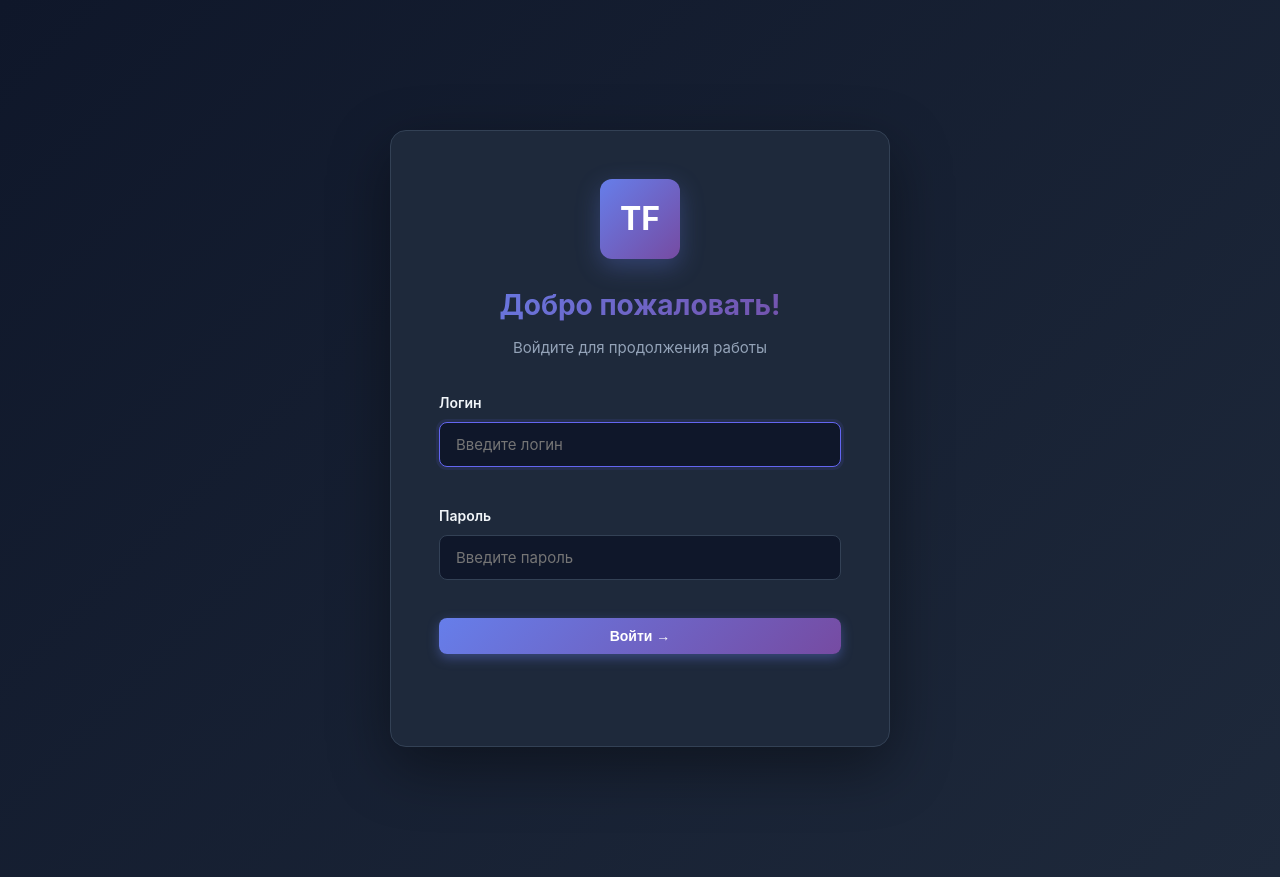
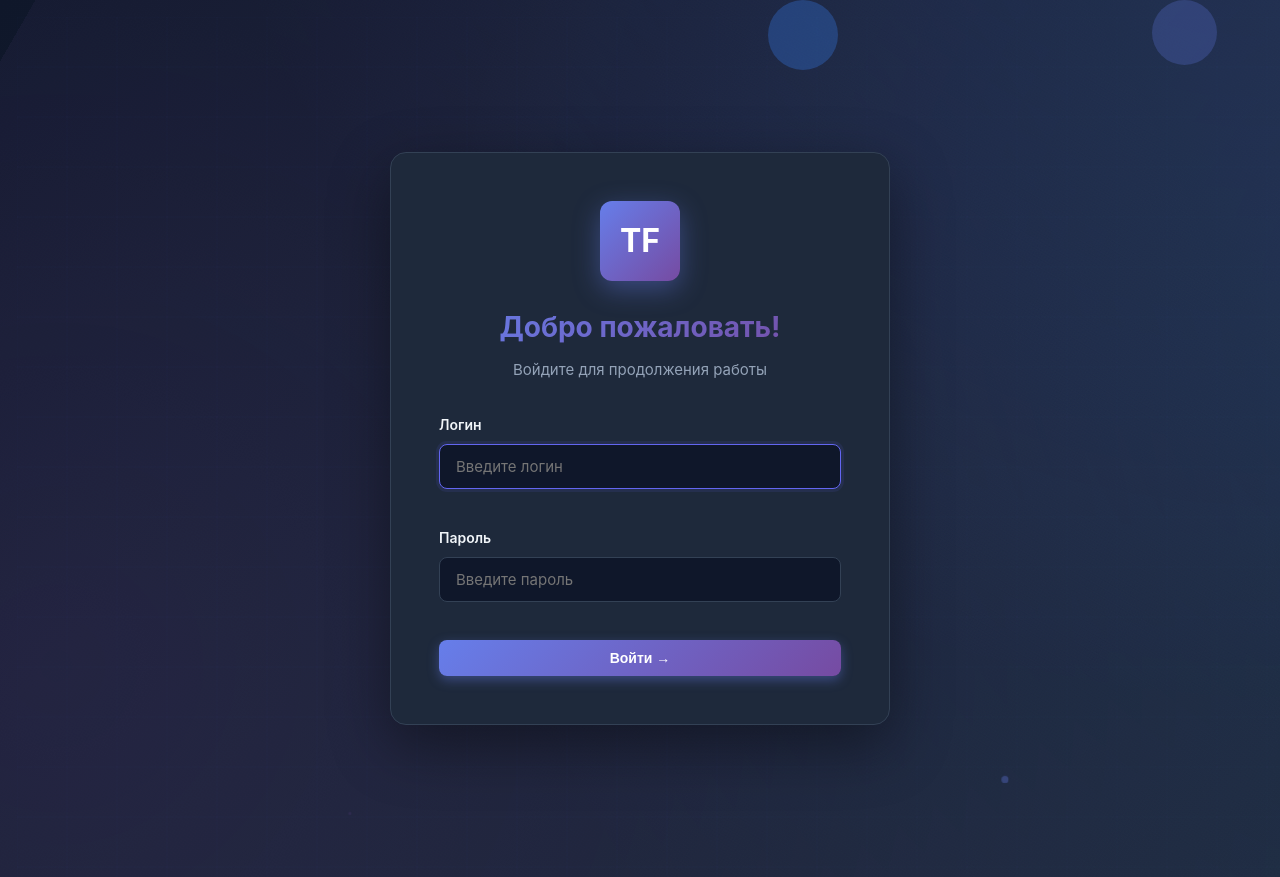
Before and after one commit to HappyHacker143/taskflow, a Django app: page /login/ in a window 1280 px wide. Run offline with Django 4.2, Linux system fonts and the light colour scheme.

Commit message:
Unified styles for all pages

```diff
--- a/tasks/templates/tasks/login.html
+++ b/tasks/templates/tasks/login.html
@@ -1,7 +1,191 @@
 {% extends "tasks/base_auth.html" %}
 {% block title %}Вход — TaskFlow{% endblock %}
 
+{% block extra_css %}
+<style>
+/* Animated Background */
+.auth-layout {
+    position: relative;
+    overflow: hidden;
+}
+
+.auth-background {
+    position: absolute;
+    top: 0;
+    left: 0;
+    width: 100%;
+    height: 100%;
+    z-index: 0;
+    overflow: hidden;
+}
+
+/* Gradient Animation */
+.auth-background::before {
+    content: '';
+    position: absolute;
+    top: -50%;
+    left: -50%;
+    width: 200%;
+    height: 200%;
+    background: radial-gradient(circle at 20% 50%, rgba(102, 126, 234, 0.15) 0%, transparent 50%),
+                radial-gradient(circle at 80% 80%, rgba(118, 75, 162, 0.15) 0%, transparent 50%),
+                radial-gradient(circle at 40% 20%, rgba(59, 130, 246, 0.1) 0%, transparent 50%);
+    animation: gradientShift 20s ease infinite;
+}
+
+@keyframes gradientShift {
+    0%, 100% {
+        transform: translate(0, 0) rotate(0deg);
+    }
+    33% {
+        transform: translate(10%, -10%) rotate(120deg);
+    }
+    66% {
+        transform: translate(-10%, 10%) rotate(240deg);
+    }
+}
+
+/* Floating Particles */
+.particle {
+    position: absolute;
+    border-radius: 50%;
+    background: rgba(102, 126, 234, 0.4);
+    pointer-events: none;
+    animation: float linear infinite;
+}
+
+@keyframes float {
+    0% {
+        transform: translateY(100vh) scale(0);
+        opacity: 0;
+    }
+    10% {
+        opacity: 1;
+    }
+    90% {
+        opacity: 1;
+    }
+    100% {
+        transform: translateY(-100vh) scale(1);
+        opacity: 0;
+    }
+}
+
+.particle:nth-child(1) {
+    left: 10%;
+    width: 80px;
+    height: 80px;
+    animation-duration: 25s;
+    animation-delay: 0s;
+}
+
+.particle:nth-child(2) {
+    left: 25%;
+    width: 60px;
+    height: 60px;
+    animation-duration: 30s;
+    animation-delay: 5s;
+    background: rgba(118, 75, 162, 0.3);
+}
+
+.particle:nth-child(3) {
+    left: 40%;
+    width: 100px;
+    height: 100px;
+    animation-duration: 35s;
+    animation-delay: 2s;
+}
+
+.particle:nth-child(4) {
+    left: 60%;
+    width: 70px;
+    height: 70px;
+    animation-duration: 28s;
+    animation-delay: 8s;
+    background: rgba(59, 130, 246, 0.3);
+}
+
+.particle:nth-child(5) {
+    left: 75%;
+    width: 90px;
+    height: 90px;
+    animation-duration: 32s;
+    animation-delay: 4s;
+}
+
+.particle:nth-child(6) {
+    left: 90%;
+    width: 65px;
+    height: 65px;
+    animation-duration: 27s;
+    animation-delay: 10s;
+    background: rgba(102, 126, 234, 0.25);
+}
+
+/* Grid Pattern */
+.grid-pattern {
+    position: absolute;
+    top: 0;
+    left: 0;
+    width: 100%;
+    height: 100%;
+    background-image:
+        linear-gradient(rgba(102, 126, 234, 0.03) 1px, transparent 1px),
+        linear-gradient(90deg, rgba(102, 126, 234, 0.03) 1px, transparent 1px);
+    background-size: 50px 50px;
+    animation: gridMove 20s linear infinite;
+}
+
+@keyframes gridMove {
+    0% {
+        transform: translate(0, 0);
+    }
+    100% {
+        transform: translate(50px, 50px);
+    }
+}
+
+/* Auth card z-index */
+.auth-card {
+    position: relative;
+    z-index: 10;
+}
+
+/* Glow effect on hover */
+.auth-card:hover {
+    box-shadow: 0 20px 60px rgba(0, 0, 0, 0.4),
+                0 0 60px rgba(102, 126, 234, 0.2);
+}
+
+/* Logo glow animation */
+.auth-logo {
+    animation: logoGlow 3s ease-in-out infinite;
+}
+
+@keyframes logoGlow {
+    0%, 100% {
+        box-shadow: 0 8px 24px rgba(102, 126, 234, 0.3);
+    }
+    50% {
+        box-shadow: 0 8px 32px rgba(102, 126, 234, 0.6);
+    }
+}
+</style>
+{% endblock %}
+
 {% block content %}
+<!-- Animated Background -->
+<div class="auth-background">
+    <div class="grid-pattern"></div>
+    <div class="particle"></div>
+    <div class="particle"></div>
+    <div class="particle"></div>
+    <div class="particle"></div>
+    <div class="particle"></div>
+    <div class="particle"></div>
+</div>
+
+<!-- Login Card -->
 <div class="auth-card">
     <div class="auth-header">
         <div class="auth-logo">TF</div>
@@ -36,10 +220,6 @@
         <button type="submit" class="btn btn-primary btn-full">
             Войти →
         </button>
-
-        <div class="auth-footer">
-
-        </div>
     </form>
 </div>
 {% endblock %}
```
